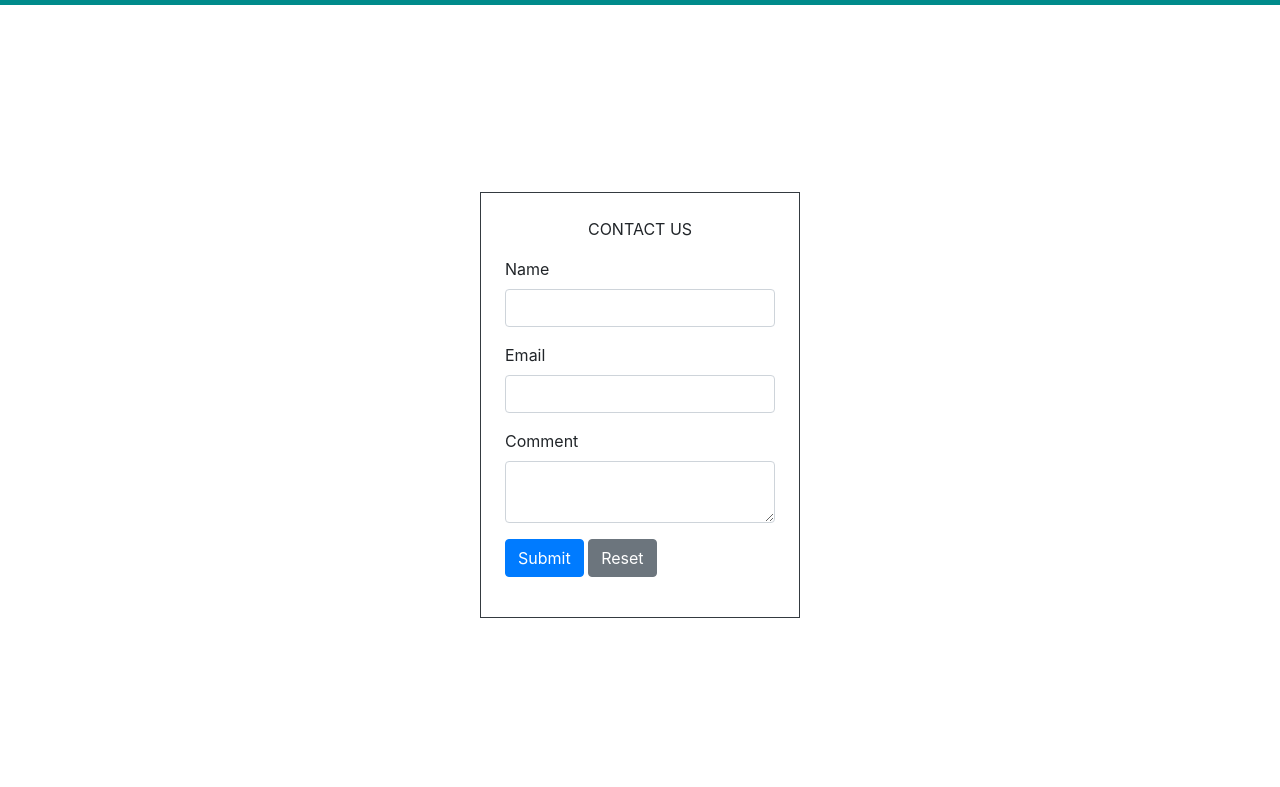
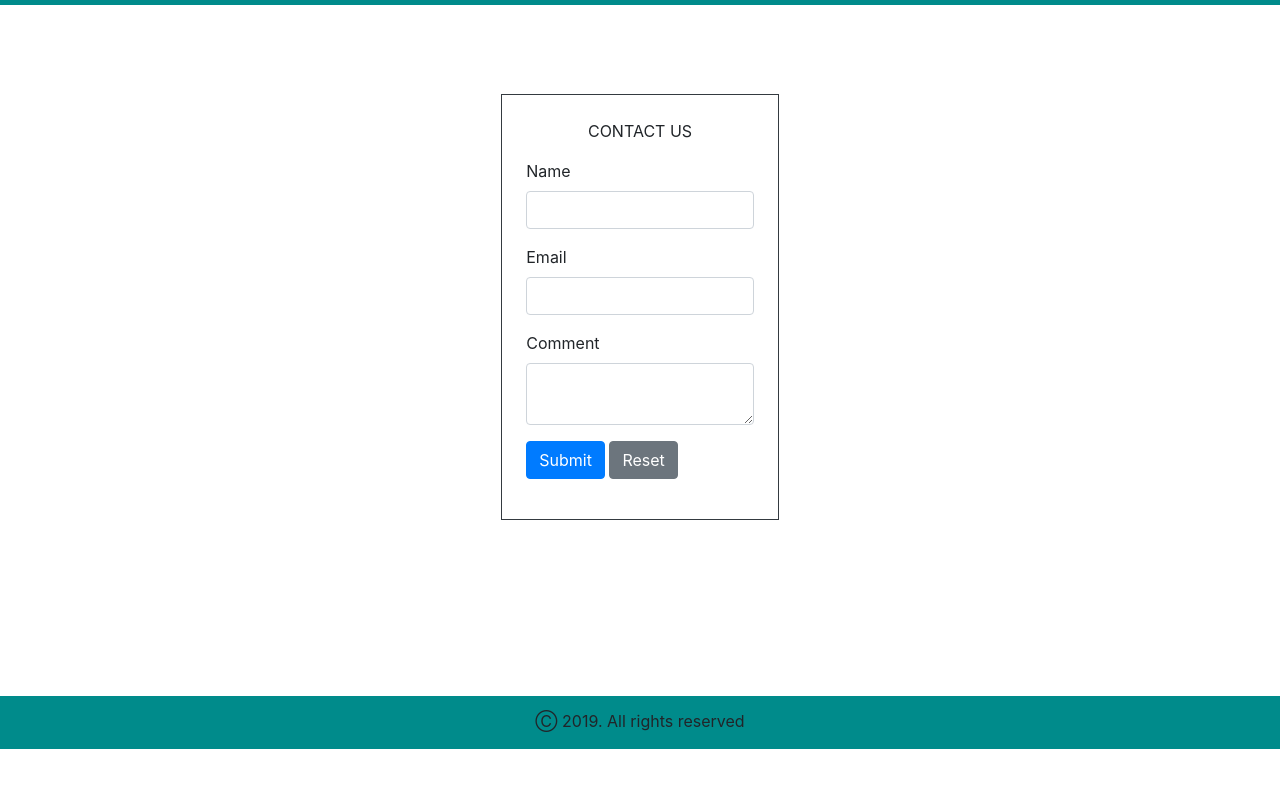
Before and after one commit to devyani611/StreamTime--Web-Application, a plain HTML site: page contact.html in a window 1280 px wide. Shown: the part 51-838 px from the top of the page. After the commit the page ends 800 px from the top, so only its background shows below. Drawn offline with nearby package versions, Linux system fonts and the light colour scheme.

Commit message:
Addedfooter in contact form

```diff
--- a/contact.html
+++ b/contact.html
@@ -41,6 +41,14 @@
                 border-color: black;
             }
 
+            .center
+            {
+                margin-left: auto;
+                margin-right: auto;
+                margin-top: 8%;
+                margin-bottom: 8%;
+            }
+
       </style>
     </head>
    <body>
@@ -51,7 +59,7 @@
           </button>
 
           <div class="collapse navbar-collapse" id="navbarSupportedContent">
-              <ul class="navbar-nav ml-auto content_styling">
+              <ul class="navbar-nav ml-auto content_styling font">
                   <li class="nav-item">
                       <a class="nav-link" href="index.html">Home</a>
                   </li>
@@ -61,15 +69,17 @@
                   <li class="nav-item">
                           <a class="nav-link" href="latest.html">Latest</a>
                       </li>
-                  <li class="nav-item">
+                  <li class="nav-item active">
                       <a class="nav-link" href="contact.html">Contact</a>
                   </li>
 
               </ul>
           </div>
       </nav>
-      <div class="d-flex  h-100 justify-content-center align-items-center">
-          <form class="border border-dark p-4 w-25">
+     <div class="container">
+                <div class="row">
+                    <div class="col-sm">
+             <form class="border border-dark p-4 w-25 center">
                   <div class="form-group">
                     <p class="text-center">CONTACT US</p>
                   </div>
@@ -97,7 +107,12 @@
                       <button type="reset" class="btn btn-secondary btn-md">Reset </button>
                   </div>
           </form>
+        </div>
+    </div>
+    </div>
+    <footer>
+            <p>&#9400; 2019. All rights reserved</p>
+    </footer>
 
-     </div>
     </body>
 </html>
```
Also changed, not shown: about.html (+1 -1 lines), index.html (+1 -1 lines), latest.html (+1 -1 lines).
